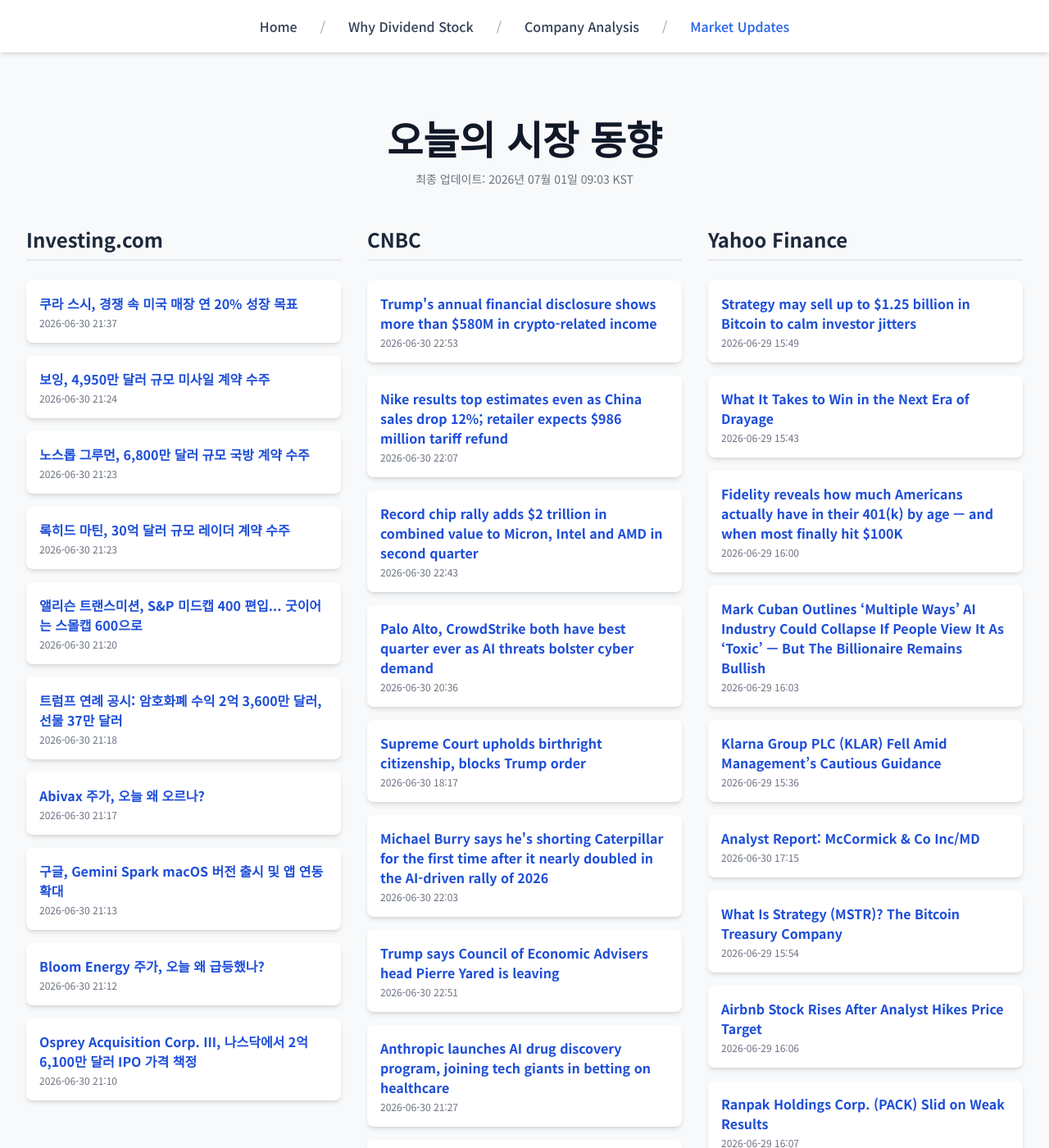
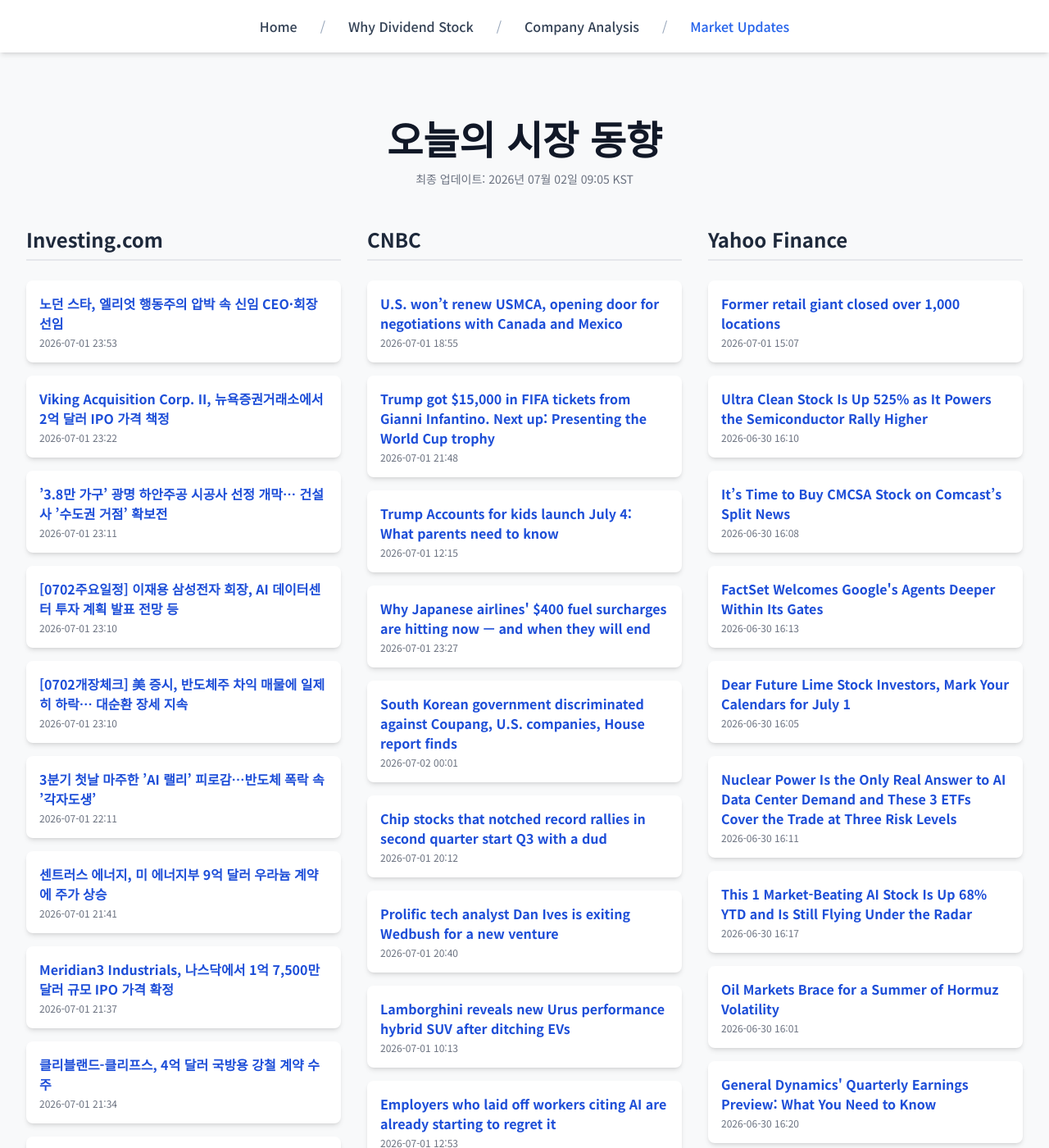
Before and after one commit to Kay-Hwang/my-company-analysis, a Jekyll site: the page built from market-updates.html, in a window 1280 px wide and 1400 px high. Shown: the whole window at 82% size. Built offline with Jekyll 4.4.1, drawn with Linux system fonts in a browser that asks for light colours; nearby versions of some CDN libraries; a script that is not in the unit is left out; some of the changed text lies outside the part shown.

Commit message:
Update daily data

```diff
--- a/_data/latest_data.json
+++ b/_data/latest_data.json
@@ -1,190 +1,190 @@
 {
-  "lastUpdated": "2026년 07월 01일 09:03 KST",
+  "lastUpdated": "2026년 07월 02일 09:05 KST",
   "news": {
     "investing": [
       {
-        "title": "쿠라 스시, 경쟁 속 미국 매장 연 20% 성장 목표",
-        "link": "https://kr.investing.com/news/stock-market-news/article-93CH-2001539",
-        "pubDate": "2026-06-30 21:37:10",
-        "summary": "쿠라 스시, 경쟁 속 미국 매장 연 20% 성장 목표"
+        "title": "노던 스타, 엘리엇 행동주의 압박 속 신임 CEO·회장 선임",
+        "link": "https://kr.investing.com/news/stock-market-news/article-2003296",
+        "pubDate": "2026-07-01 23:53:06",
+        "summary": "노던 스타, 엘리엇 행동주의 압박 속 신임 CEO·회장 선임"
       },
       {
-        "title": "보잉, 4,950만 달러 규모 미사일 계약 수주",
-        "link": "https://kr.investing.com/news/stock-market-news/article-93CH-2001522",
-        "pubDate": "2026-06-30 21:24:01",
-        "summary": "보잉, 4,950만 달러 규모 미사일 계약 수주"
+        "title": "Viking Acquisition Corp. II, 뉴욕증권거래소에서 2억 달러 IPO 가격 책정",
+        "link": "https://kr.investing.com/news/stock-market-news/article-432SI-2003282",
+        "pubDate": "2026-07-01 23:22:05",
+        "summary": "Viking Acquisition Corp. II, 뉴욕증권거래소에서 2억 달러 IPO 가격 책정"
       },
       {
-        "title": "노스롭 그루먼, 6,800만 달러 규모 국방 계약 수주",
-        "link": "https://kr.investing.com/news/stock-market-news/article-93CH-2001521",
-        "pubDate": "2026-06-30 21:23:14",
-        "summary": "노스롭 그루먼, 6,800만 달러 규모 국방 계약 수주"
+        "title": "’3.8만 가구’ 광명 하안주공 시공사 선정 개막… 건설사 ’수도권 거점’ 확보전",
+        "link": "https://kr.investing.com/news/stock-market-news/article-2003272",
+        "pubDate": "2026-07-01 23:11:12",
+        "summary": "’3.8만 가구’ 광명 하안주공 시공사 선정 개막… 건설사 ’수도권 거점’ 확보전"
       },
       {
-        "title": "록히드 마틴, 30억 달러 규모 레이더 계약 수주",
-        "link": "https://kr.investing.com/news/stock-market-news/article-93CH-2001519",
-        "pubDate": "2026-06-30 21:23:03",
-        "summary": "록히드 마틴, 30억 달러 규모 레이더 계약 수주"
+        "title": "[0702주요일정] 이재용 삼성전자 회장, AI 데이터센터 투자 계획 발표 전망 등",
+        "link": "https://kr.investing.com/news/stock-market-news/article-2003266",
+        "pubDate": "2026-07-01 23:10:09",
+        "summary": "[0702주요일정] 이재용 삼성전자 회장, AI 데이터센터 투자 계획 발표 전망 등"
       },
       {
-        "title": "앨리슨 트랜스미션, S&P 미드캡 400 편입... 굿이어는 스몰캡 600으로",
-        "link": "https://kr.investing.com/news/stock-market-news/article-93CH-2001515",
-        "pubDate": "2026-06-30 21:20:22",
-        "summary": "앨리슨 트랜스미션, S&P 미드캡 400 편입... 굿이어는 스몰캡 600으로"
+        "title": "[0702개장체크] 美 증시, 반도체주 차익 매물에 일제히 하락… 대순환 장세 지속",
+        "link": "https://kr.investing.com/news/stock-market-news/article-2003265",
+        "pubDate": "2026-07-01 23:10:08",
+        "summary": "[0702개장체크] 美 증시, 반도체주 차익 매물에 일제히 하락… 대순환 장세 지속"
       },
       {
-        "title": "트럼프 연례 공시: 암호화폐 수익 2억 3,600만 달러, 선물 37만 달러",
-        "link": "https://kr.investing.com/news/stock-market-news/article-93CH-2001511",
-        "pubDate": "2026-06-30 21:18:32",
-        "summary": "트럼프 연례 공시: 암호화폐 수익 2억 3,600만 달러, 선물 37만 달러"
+        "title": "3분기 첫날 마주한 ’AI 랠리’ 피로감…반도체 폭락 속 ’각자도생’",
+        "link": "https://kr.investing.com/news/stock-market-news/article-2003228",
+        "pubDate": "2026-07-01 22:11:18",
+        "summary": "3분기 첫날 마주한 ’AI 랠리’ 피로감…반도체 폭락 속 ’각자도생’"
       },
       {
-        "title": "Abivax 주가, 오늘 왜 오르나?",
-        "link": "https://kr.investing.com/news/stock-market-news/article-93CH-2001510",
-        "pubDate": "2026-06-30 21:17:10",
-        "summary": "Abivax 주가, 오늘 왜 오르나?"
+        "title": "센트러스 에너지, 미 에너지부 9억 달러 우라늄 계약에 주가 상승",
+        "link": "https://kr.investing.com/news/stock-market-news/article-93CH-2003209",
+        "pubDate": "2026-07-01 21:41:05",
+        "summary": "센트러스 에너지, 미 에너지부 9억 달러 우라늄 계약에 주가 상승"
       },
       {
-        "title": "구글, Gemini Spark macOS 버전 출시 및 앱 연동 확대",
-        "link": "https://kr.investing.com/news/stock-market-news/article-93CH-2001505",
-        "pubDate": "2026-06-30 21:13:13",
-        "summary": "구글, Gemini Spark macOS 버전 출시 및 앱 연동 확대"
+        "title": "Meridian3 Industrials, 나스닥에서 1억 7,500만 달러 규모 IPO 가격 확정",
+        "link": "https://kr.investing.com/news/stock-market-news/article-432SI-2003216",
+        "pubDate": "2026-07-01 21:37:02",
+        "summary": "Meridian3 Industrials, 나스닥에서 1억 7,500만 달러 규모 IPO 가격 확정"
       },
       {
-        "title": "Bloom Energy 주가, 오늘 왜 급등했나?",
-        "link": "https://kr.investing.com/news/stock-market-news/article-93CH-2001503",
-        "pubDate": "2026-06-30 21:12:00",
-        "summary": "Bloom Energy 주가, 오늘 왜 급등했나?"
+        "title": "클리블랜드-클리프스, 4억 달러 국방용 강철 계약 수주",
+        "link": "https://kr.investing.com/news/stock-market-news/article-93CH-2003204",
+        "pubDate": "2026-07-01 21:34:29",
+        "summary": "클리블랜드-클리프스, 4억 달러 국방용 강철 계약 수주"
       },
       {
-        "title": "Osprey Acquisition Corp. III, 나스닥에서 2억 6,100만 달러 IPO 가격 책정",
-        "link": "https://kr.investing.com/news/stock-market-news/article-432SI-2001516",
-        "pubDate": "2026-06-30 21:10:06",
-        "summary": "Osprey Acquisition Corp. III, 나스닥에서 2억 6,100만 달러 IPO 가격 책정"
+        "title": "US Foods, 국방군수국과 4,360만 달러 계약 연장",
+        "link": "https://kr.investing.com/news/stock-market-news/article-93CH-2003202",
+        "pubDate": "2026-07-01 21:32:36",
+        "summary": "US Foods, 국방군수국과 4,360만 달러 계약 연장"
       }
     ],
     "cnbc": [
       {
-        "title": "Trump's annual financial disclosure shows more than $580M in crypto-related income",
-        "link": "https://www.cnbc.com/2026/06/30/trump-financial-disclosure-released.html",
-        "pubDate": "Tue, 30 Jun 2026 22:53:43 GMT",
-        "summary": "Trump's 927-page financial disclosure report for 2025 totals more than 900 pages detailing holdings in cryptocurrency and stocks."
+        "title": "U.S. won’t renew USMCA, opening door for negotiations with Canada and Mexico",
+        "link": "https://www.cnbc.com/2026/07/01/trump-usmca-canada-mexico-trade-treaty.html",
+        "pubDate": "Wed, 01 Jul 2026 18:55:47 GMT",
+        "summary": "President Donald Trump's \"primary\" issue with USMCA centers on America's trade deficits with Canada and Mexico, a senior administration official said."
       },
       {
-        "title": "Nike results top estimates even as China sales drop 12%; retailer expects $986 million tariff refund",
-        "link": "https://www.cnbc.com/2026/06/30/nike-nke-q4-2026-earnings.html",
-        "pubDate": "Tue, 30 Jun 2026 22:07:27 GMT",
-        "summary": "Nike was expected to report another quarter of declining sales as the sneaker giant struggles to regain strength under its turnaround strategy."
+        "title": "Trump got $15,000 in FIFA tickets from Gianni Infantino. Next up: Presenting the World Cup trophy",
+        "link": "https://www.cnbc.com/2026/07/01/trump-fifa-infantino-world-cup-financial-disclosure.html",
+        "pubDate": "Wed, 01 Jul 2026 21:48:39 GMT",
+        "summary": "Trump’s ties to FIFA and Gianni Infantino face new scrutiny as the World Cup enters the knockout round and European lawmakers press over a Peace Prize complaint."
       },
       {
-        "title": "Record chip rally adds $2 trillion in combined value to Micron, Intel and AMD in second quarter",
-        "link": "https://www.cnbc.com/2026/06/30/ai-chip-rally-in-q2-adds-2-trillion-in-value-to-micron-intel-amd-.html",
-        "pubDate": "Tue, 30 Jun 2026 22:43:23 GMT",
-        "summary": "Wall Street poured into chipmakers not named Nvidia in the second quarter, as the artificial intelligence boom expanded to include more suppliers."
+        "title": "Trump Accounts for kids launch July 4: What parents need to know",
+        "link": "https://www.cnbc.com/2026/07/01/trump-accounts-launch-july-4.html",
+        "pubDate": "Wed, 01 Jul 2026 12:15:01 GMT",
+        "summary": "Here's a breakdown of how Trump Accounts work, who qualifies for free money and when the funds can be withdrawn."
       },
       {
-        "title": "Palo Alto, CrowdStrike both have best quarter ever as AI threats bolster cyber demand",
-        "link": "https://www.cnbc.com/2026/06/30/palo-alto-crowdstrike-stock-ai-mythos.html",
-        "pubDate": "Tue, 30 Jun 2026 20:36:38 GMT",
-        "summary": "The cybersecurity leaders are leaning into identity security, a critical cyber segment, as AI agents outnumber humans"
+        "title": "Why Japanese airlines' $400 fuel surcharges are hitting now — and when they will end",
+        "link": "https://www.cnbc.com/2026/07/02/japan-airlines-increase-fuel-surcharges-despite-falling-jet-fuel-costs.html",
+        "pubDate": "Wed, 01 Jul 2026 23:27:45 GMT",
+        "summary": "Fuel surcharges at Japan Airlines and All Nippon Airways increased Wednesday, despite falling jet fuel costs in Asia."
       },
       {
-        "title": "Supreme Court upholds birthright citizenship, blocks Trump order",
-        "link": "https://www.cnbc.com/2026/06/30/supreme-court-birthright-citizenship-ruling.html",
-        "pubDate": "Tue, 30 Jun 2026 18:17:04 GMT",
-        "summary": "President Donald Trump attended oral arguments in the case, underscoring his staunch opposition to granting automatic citizenship to many immigrants' babies."
+        "title": "South Korean government discriminated against Coupang, U.S. companies, House report finds",
+        "link": "https://www.cnbc.com/2026/07/01/coupang-south-korea-coupang-house-judiciary.html",
+        "pubDate": "Thu, 02 Jul 2026 00:01:59 GMT",
+        "summary": "The House Judiciary Committee said the South Korean government discriminated against Coupang and other U.S. companies, in a new report."
       },
       {
-        "title": "Michael Burry says he's shorting Caterpillar for the first time after it nearly doubled in the AI-driven rally of 2026",
-        "link": "https://www.cnbc.com/2026/06/30/burry-shorts-caterpillar-after-it-nearly-doubled-in-ai-rally-of-2026.html",
-        "pubDate": "Tue, 30 Jun 2026 22:03:46 GMT",
-        "summary": "\"Caterpillar jumped out at me,\" Burry said. \"I have never shorted Caterpillar. It has always done great for me on the long side in the past.\""
+        "title": "Chip stocks that notched record rallies in second quarter start Q3 with a dud",
+        "link": "https://www.cnbc.com/2026/07/01/chip-stocks-notched-record-rallies-in-second-quarter-start-q3-with-dud.html",
+        "pubDate": "Wed, 01 Jul 2026 20:12:19 GMT",
+        "summary": "Memory maker Micron, which jumped over 240% in the second quarter, dropped 11% on Wednesday, wiping out nearly $200 billion of market capitalization."
       },
       {
-        "title": "Trump says Council of Economic Advisers head Pierre Yared is leaving",
-        "link": "https://www.cnbc.com/2026/06/30/trump-pierre-yared-council-economic-advisers.html",
-        "pubDate": "Tue, 30 Jun 2026 22:51:42 GMT",
-        "summary": "The Council of Economic Advisers has provided the president with information and advice on both domestic and international economic policy since 1946."
+        "title": "Prolific tech analyst Dan Ives is exiting Wedbush for a new venture",
+        "link": "https://www.cnbc.com/2026/07/01/tech-analyst-dan-ives-is-exiting-wedbush-for-a-new-venture.html",
+        "pubDate": "Wed, 01 Jul 2026 20:40:10 GMT",
+        "summary": "Ives said the new firm will seek to build what he described as a \"modern merchant bank.\""
       },
       {
-        "title": "Anthropic launches AI drug discovery program, joining tech giants in betting on healthcare",
-        "link": "https://www.cnbc.com/2026/06/30/anthropic-launches-ai-drug-discovery-program-claude-science.html",
-        "pubDate": "Tue, 30 Jun 2026 21:27:22 GMT",
-        "summary": "Anthropic will start an internal drug discovery program, part of a new push to sell artificial intelligence tools to drugmakers."
+        "title": "Lamborghini reveals new Urus performance hybrid SUV after ditching EVs",
+        "link": "https://www.cnbc.com/2026/07/01/lamborghini-urus-suv.html",
+        "pubDate": "Wed, 01 Jul 2026 10:13:43 GMT",
+        "summary": "Lamborghini is calling the new Urus SE Performante the \"fastest Super SUV in the world.\""
       },
       {
-        "title": "Big egg producers settle price inflation probe with DOJ for 53 million eggs — and $3.3M",
-        "link": "https://www.cnbc.com/2026/06/30/egg-producers-settle-price-inflation-probe-for-3point3-million.html",
-        "pubDate": "Tue, 30 Jun 2026 19:02:07 GMT",
-        "summary": "Cal-Maine Foods, Versova and Hickman's Egg Ranch agreed to settle allegations of price manipulation by the Department of Justice and 17 states."
+        "title": "Employers who laid off workers citing AI are already starting to regret it",
+        "link": "https://www.cnbc.com/2026/07/01/employers-who-laid-off-workers-for-ai-are-reversing-their-decisions.html",
+        "pubDate": "Wed, 01 Jul 2026 12:53:23 GMT",
+        "summary": "Companies are realizing artificial intelligence can't do everything after all, prompting them to rehire employees to grow their businesses"
       },
       {
-        "title": "Do you really, really love your job? Then you're not alone, according to surprising results from this survey",
-        "link": "https://www.cnbc.com/2026/06/30/surprising-survey-of-american-job-satisfaction-.html",
-        "pubDate": "Tue, 30 Jun 2026 11:08:24 GMT",
-        "summary": "Those surveyed showed a 78.9% rate of workers who \"reported feeling positive at the end of their shifts.\""
+        "title": "Trump says outside funds 'run my money' after disclosure shows billions in 2025 revenue",
+        "link": "https://www.cnbc.com/2026/07/01/trump-money-financial-disclosure-crypto-billions.html",
+        "pubDate": "Wed, 01 Jul 2026 18:44:13 GMT",
+        "summary": "The 927-page annual financial disclosure form shows Trump's purchases and sales of hundreds of companies' stocks, including Nvidia, Amazon and Microsoft."
       }
     ],
     "yahoo": [
       {
-        "title": "Strategy may sell up to $1.25 billion in Bitcoin to calm investor jitters",
-        "link": "https://finance.yahoo.com/markets/crypto/articles/strategy-may-sell-1-25-154954820.html",
-        "pubDate": "2026-06-29T15:49:54Z",
-        "summary": "Strategy may sell up to $1.25 billion in Bitcoin to calm investor jitters"
+        "title": "Former retail giant closed over 1,000 locations",
+        "link": "https://finance.yahoo.com/small-business/articles/former-retail-giant-closed-over-150700944.html",
+        "pubDate": "2026-07-01T15:07:00Z",
+        "summary": "Former retail giant closed over 1,000 locations"
       },
       {
-        "title": "What It Takes to Win in the Next Era of Drayage",
-        "link": "https://finance.yahoo.com/small-business/articles/takes-win-next-era-drayage-154355767.html",
-        "pubDate": "2026-06-29T15:43:55Z",
-        "summary": "What It Takes to Win in the Next Era of Drayage"
+        "title": "Ultra Clean Stock Is Up 525% as It Powers the Semiconductor Rally Higher",
+        "link": "https://finance.yahoo.com/markets/stocks/articles/ultra-clean-stock-525-powers-161002962.html",
+        "pubDate": "2026-06-30T16:10:02Z",
+        "summary": "Ultra Clean Stock Is Up 525% as It Powers the Semiconductor Rally Higher"
       },
       {
-        "title": "Fidelity reveals how much Americans actually have in their 401(k) by age — and when most finally hit $100K",
-        "link": "https://finance.yahoo.com/markets/articles/fidelity-reveals-much-americans-actually-160000405.html",
-        "pubDate": "2026-06-29T16:00:00Z",
-        "summary": "Fidelity reveals how much Americans actually have in their 401(k) by age — and when most finally hit $100K"
+        "title": "It’s Time to Buy CMCSA Stock on Comcast’s Split News",
+        "link": "https://finance.yahoo.com/markets/stocks/articles/time-buy-cmcsa-stock-comcast-160832376.html",
+        "pubDate": "2026-06-30T16:08:32Z",
+        "summary": "It’s Time to Buy CMCSA Stock on Comcast’s Split News"
       },
       {
-        "title": "Mark Cuban Outlines ‘Multiple Ways’ AI Industry Could Collapse If People View It As ‘Toxic’ — But The Billionaire Remains Bullish",
-        "link": "https://finance.yahoo.com/technology/ai/articles/mark-cuban-outlines-multiple-ways-160337305.html",
-        "pubDate": "2026-06-29T16:03:37Z",
-        "summary": "Mark Cuban Outlines ‘Multiple Ways’ AI Industry Could Collapse If People View It As ‘Toxic’ — But The Billionaire Remains Bullish"
+        "title": "FactSet Welcomes Google's Agents Deeper Within Its Gates",
+        "link": "https://www.investors.com/news/factset-google-new-generation-of-ai-agents-finance/?src=A00220&yptr=yahoo",
+        "pubDate": "2026-06-30T16:13:17Z",
+        "summary": "FactSet Welcomes Google's Agents Deeper Within Its Gates"
       },
       {
-        "title": "Klarna Group PLC (KLAR) Fell Amid Management’s Cautious Guidance",
-        "link": "https://finance.yahoo.com/markets/stocks/articles/klarna-group-plc-klar-fell-153638089.html",
-        "pubDate": "2026-06-29T15:36:38Z",
-        "summary": "Klarna Group PLC (KLAR) Fell Amid Management’s Cautious Guidance"
+        "title": "Dear Future Lime Stock Investors, Mark Your Calendars for July 1",
+        "link": "https://finance.yahoo.com/markets/stocks/articles/dear-future-lime-stock-investors-160536591.html",
+        "pubDate": "2026-06-30T16:05:36Z",
+        "summary": "Dear Future Lime Stock Investors, Mark Your Calendars for July 1"
       },
       {
-        "title": "Analyst Report: McCormick & Co Inc/MD",
-        "link": "https://finance.yahoo.com/research/reports/ARGUS_4136_AnalystReport_1782839743000?yptr=yahoo&ncid=yahooproperties_plusresear_nm5q6ze1cei",
-        "pubDate": "2026-06-30T17:15:43Z",
-        "summary": "Analyst Report: McCormick & Co Inc/MD"
+        "title": "Nuclear Power Is the Only Real Answer to AI Data Center Demand and These 3 ETFs Cover the Trade at Three Risk Levels",
+        "link": "https://finance.yahoo.com/energy/articles/nuclear-power-only-real-answer-161134996.html",
+        "pubDate": "2026-06-30T16:11:34Z",
+        "summary": "Nuclear Power Is the Only Real Answer to AI Data Center Demand and These 3 ETFs Cover the Trade at Three Risk Levels"
       },
       {
-        "title": "What Is Strategy (MSTR)? The Bitcoin Treasury Company",
-        "link": "https://finance.yahoo.com/news/strategy-mstr-bitcoin-treasury-company-174002541.html",
-        "pubDate": "2026-06-29T15:54:02Z",
-        "summary": "What Is Strategy (MSTR)? The Bitcoin Treasury Company"
+        "title": "This 1 Market-Beating AI Stock Is Up 68% YTD and Is Still Flying Under the Radar",
+        "link": "https://finance.yahoo.com/markets/stocks/articles/1-market-beating-ai-stock-161721096.html",
+        "pubDate": "2026-06-30T16:17:21Z",
+        "summary": "This 1 Market-Beating AI Stock Is Up 68% YTD and Is Still Flying Under the Radar"
       },
       {
-        "title": "Airbnb Stock Rises After Analyst Hikes Price Target",
-        "link": "https://www.investors.com/news/technology/airbnb-stock-rises-after-analyst-hikes-price-target/?src=A00220&yptr=yahoo",
-        "pubDate": "2026-06-29T16:06:57Z",
-        "summary": "Airbnb Stock Rises After Analyst Hikes Price Target"
+        "title": "Oil Markets Brace for a Summer of Hormuz Volatility",
+        "link": "https://finance.yahoo.com/energy/articles/oil-markets-brace-summer-hormuz-160100813.html",
+        "pubDate": "2026-06-30T16:01:00Z",
+        "summary": "Oil Markets Brace for a Summer of Hormuz Volatility"
       },
       {
-        "title": "Ranpak Holdings Corp. (PACK) Slid on Weak Results",
-        "link": "https://finance.yahoo.com/markets/stocks/articles/ranpak-holdings-corp-pack-slid-160736271.html",
-        "pubDate": "2026-06-29T16:07:36Z",
-        "summary": "Ranpak Holdings Corp. (PACK) Slid on Weak Results"
+        "title": "General Dynamics' Quarterly Earnings Preview: What You Need to Know",
+        "link": "https://finance.yahoo.com/markets/stocks/articles/general-dynamics-quarterly-earnings-preview-162009899.html",
+        "pubDate": "2026-06-30T16:20:09Z",
+        "summary": "General Dynamics' Quarterly Earnings Preview: What You Need to Know"
       },
       {
-        "title": "Crude Oil Prices Climb as Tanker Traffic Slows Through Strait of Hormuz",
-        "link": "https://finance.yahoo.com/energy/articles/crude-oil-prices-climb-tanker-153502616.html",
-        "pubDate": "2026-06-29T15:35:02Z",
-        "summary": "Crude Oil Prices Climb as Tanker Traffic Slows Through Strait of Hormuz"
+        "title": "Solana Company Partners With Alatau City to Advance Central Asia Blockchain Push",
+        "link": "https://finance.yahoo.com/markets/crypto/articles/solana-company-partners-alatau-city-155500208.html",
+        "pubDate": "2026-06-30T15:55:00Z",
+        "summary": "Solana Company Partners With Alatau City to Advance Central Asia Blockchain Push"
       }
     ]
   }
```
